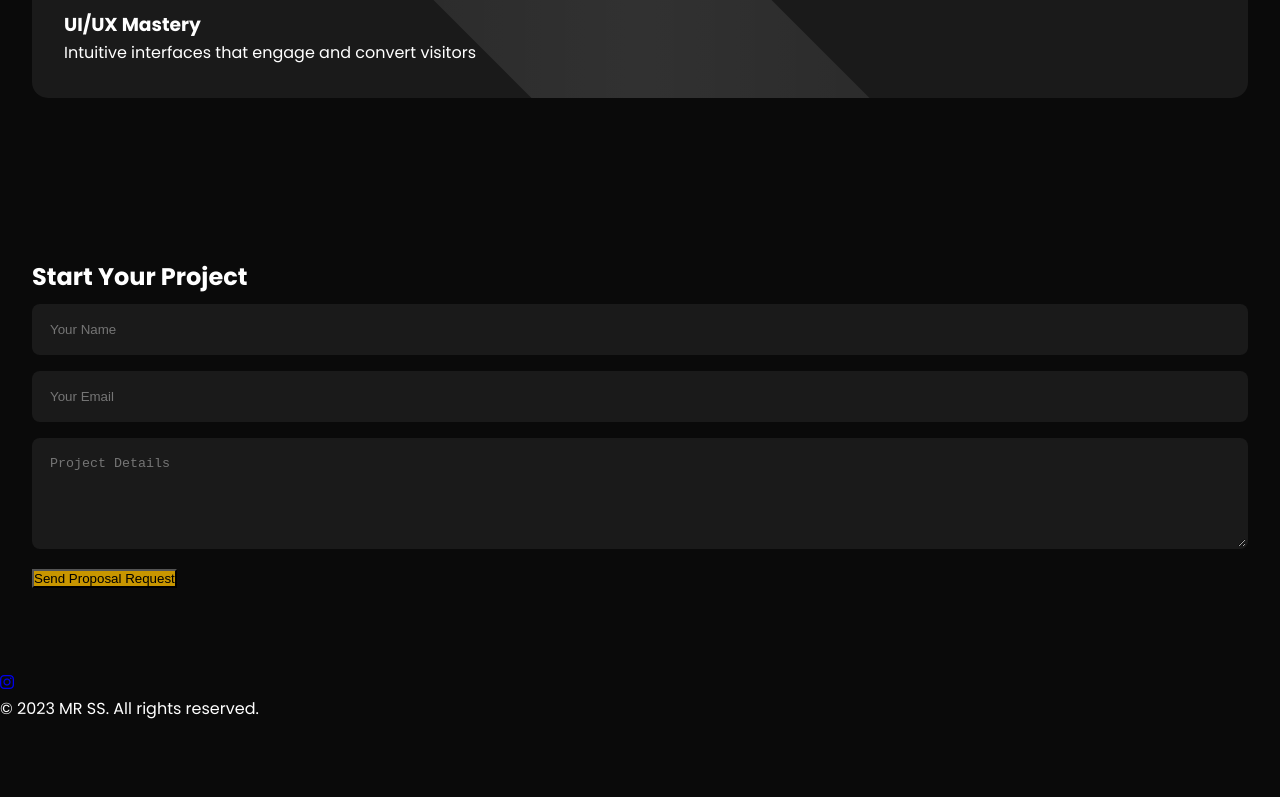
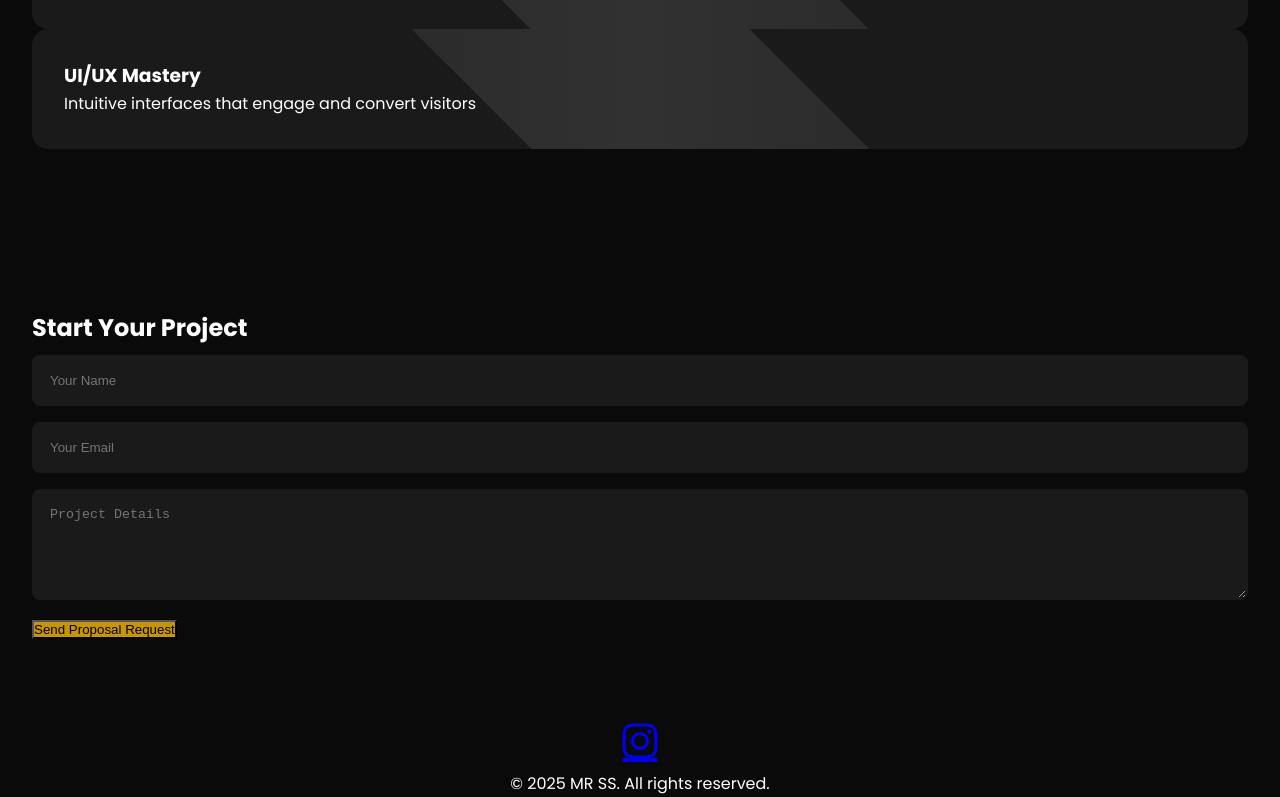
Before and after one commit to MrSS-DESIGNs/portfolio-, a plain HTML site: page portfolio.html in a window 1280 px wide. Shown: the part 1429-2226 px from the top of the page. Before the commit the page ends 2150 px from the top, so only its background shows below. Drawn offline with Linux system fonts and the light colour scheme.

Commit message:
Update portfolio.html

```diff
--- a/portfolio.html
+++ b/portfolio.html
@@ -226,7 +226,7 @@
     <main id="main-content">
         <section id="about" class="section">
             <h2 class="section-title">About My Expertise</h2>
-            <p class="max-w-3xl mx-auto">With a focus on user-centric design and cutting-edge development practices, I create web solutions that drive results. Combining technical excellence with creative vision to deliver exceptional digital experiences.</p>
+            <p class="max-w-3xl mx-auto">Passionate about crafting seamless and impactful digital experiences, I specialize in blending user-centric design with cutting-edge development techniques. My expertise lies in building efficient, scalable, and aesthetically refined web solutions that not only meet industry standards but also exceed user expectations. With a keen eye for innovation and performance, I ensure every project delivers tangible results, merging technical excellence with creative vision to shape the future of digital solutions.</p>
         </section>
 
         <section id="portfolio" class="section bg-dark-800">
@@ -267,13 +267,16 @@
         </section>
     </main>
 
-    <footer class="bg-gray-900 py-8 text-center">
+   <footer class="bg-gray-900 py-8 text-center flex flex-col items-center justify-center">
         <div class="social-links flex justify-center gap-4 mb-4">
             <a href="https://www.instagram.com/cocking_with_ss__" target="_blank" rel="noopener noreferrer" aria-label="Instagram Profile">
-                <i class="fab fa-instagram text-2xl hover:text-primary transition-colors"></i>
+                <i class="fab fa-instagram" style="font-size: 40px; display: block; text-align: center;"></i>
             </a>
+            <div>
+
+            </div>
         </div>
-        <p class="text-gray-400">&copy; 2023 MR SS. All rights reserved.</p>
+        <p class="text-gray-400 "style="text-align: center; width: 100%;margin-top: 10px">&copy; 2025 MR SS. All rights reserved.</p>
     </footer>
 
     <div id="success-modal" class="modal">
```
